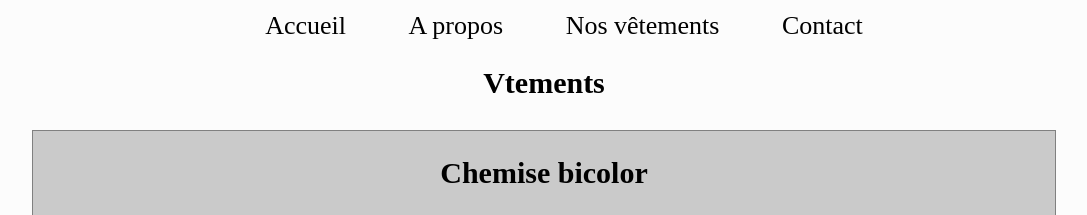
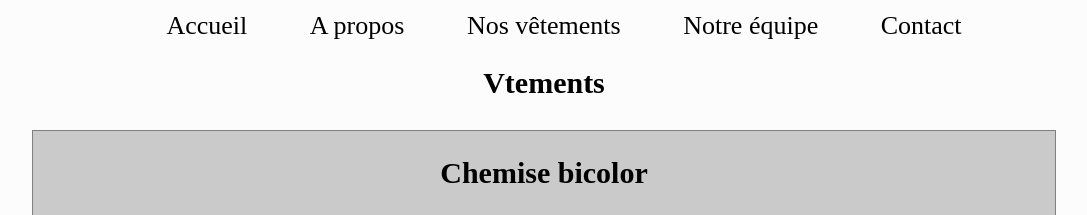
Before and after one commit to TadiMayetama/vetement, a plain HTML site: page index.html in a window 1280 px wide. Shown: the top 215 px of the page, without its empty margins (96-1183 px from the left). Drawn offline with Linux system fonts and the light colour scheme.

Commit message:
envoi du 20/02/2020

```diff
--- a/index.html
+++ b/index.html
@@ -17,6 +17,7 @@
                 <li>Accueil</li>
                 <li>A propos</li>
                 <li>Nos vêtements</li>
+                <li>Notre équipe</li>
                 <li>Contact</li>
             </ul>
         </nav>
```
